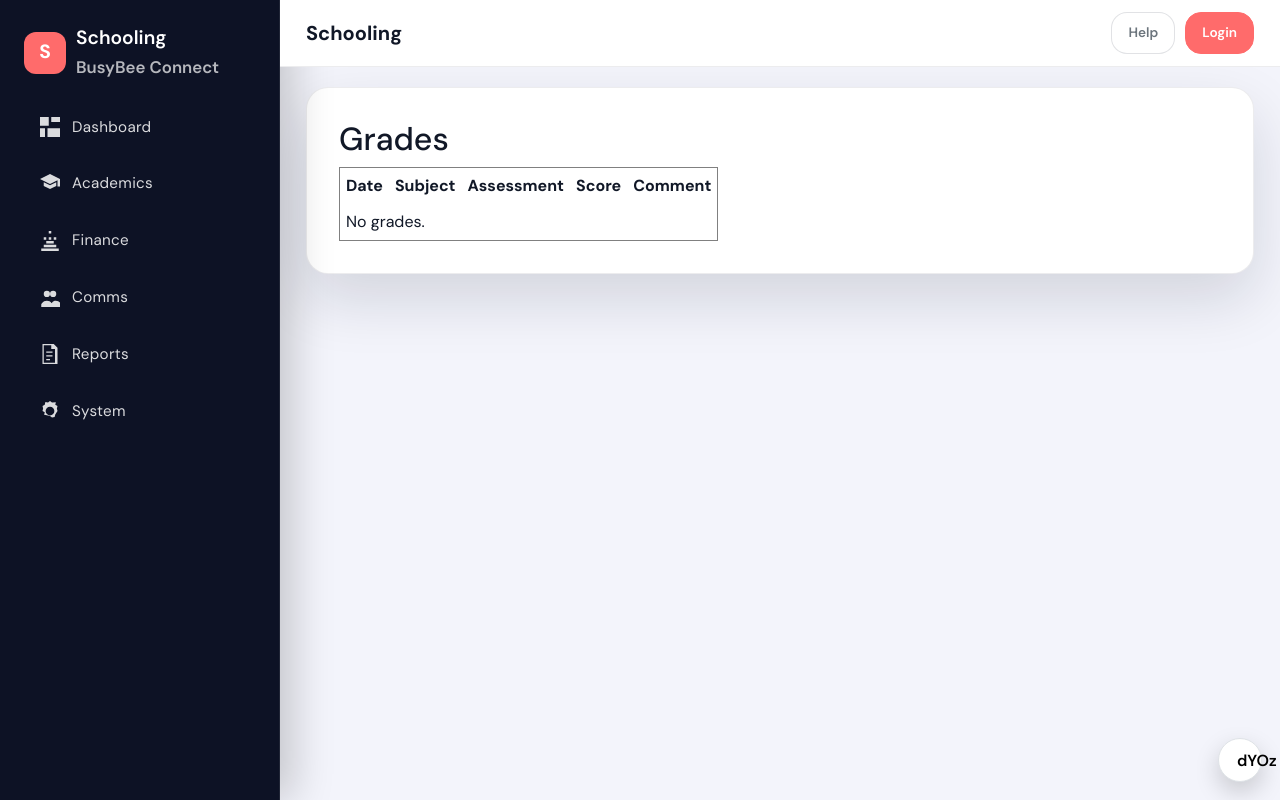
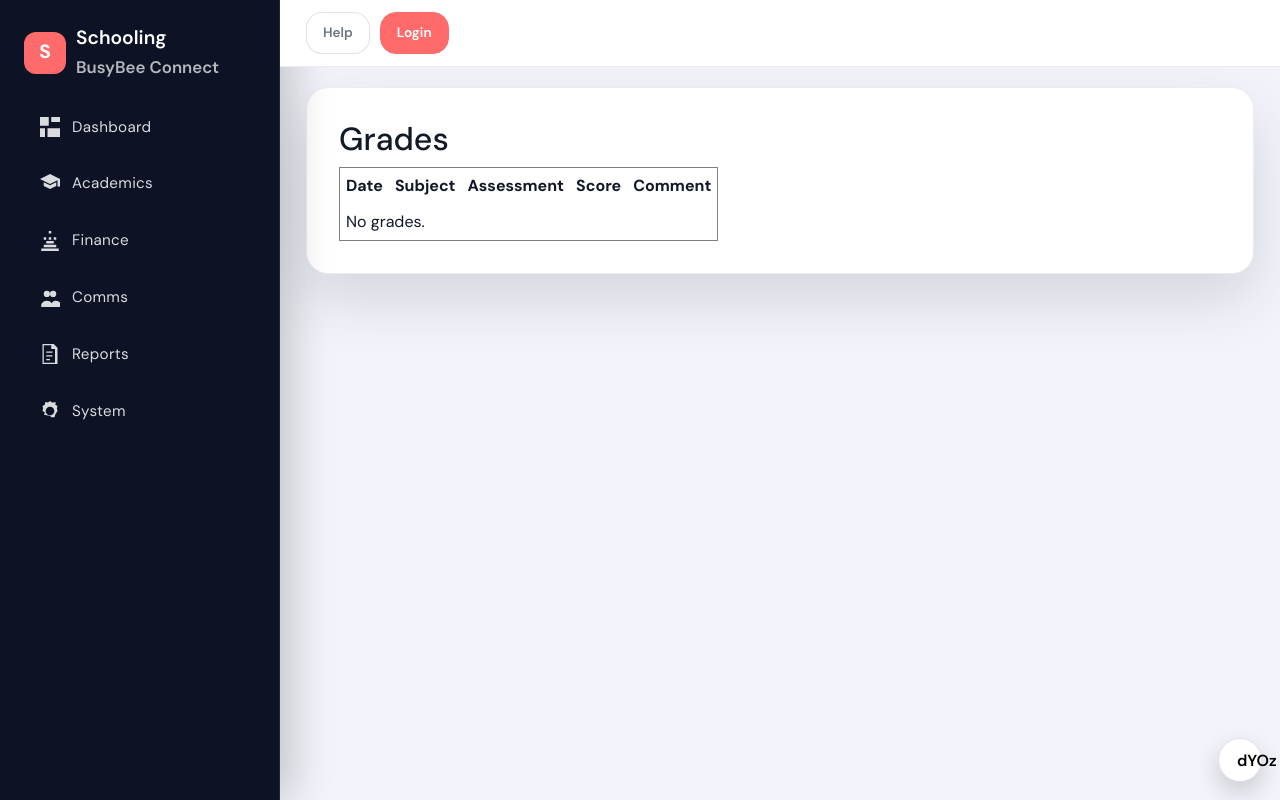
Before and after one commit to McArenaHart/school-management-system, a Django app: template sms/templates/academics/my_grades.html in a window 1280 px wide. Run offline with Django 5.2, Linux system fonts and the light colour scheme; the template is opened without the code that fills it, so the values that code supplies are empty; some libraries are stand-ins or nearby versions.

Commit message:
Hide brand text

```diff
--- a/sms/templates/base.html
+++ b/sms/templates/base.html
@@ -63,9 +63,6 @@
 
       <div class="workspace">
         <header class="top-bar">
-          <div class="brand-name">
-            <span>Schooling</span>
-          </div>
           <div class="actions">
             <a href="#" class="text-muted">Help</a>
             {% if request.user.is_authenticated %}
```
